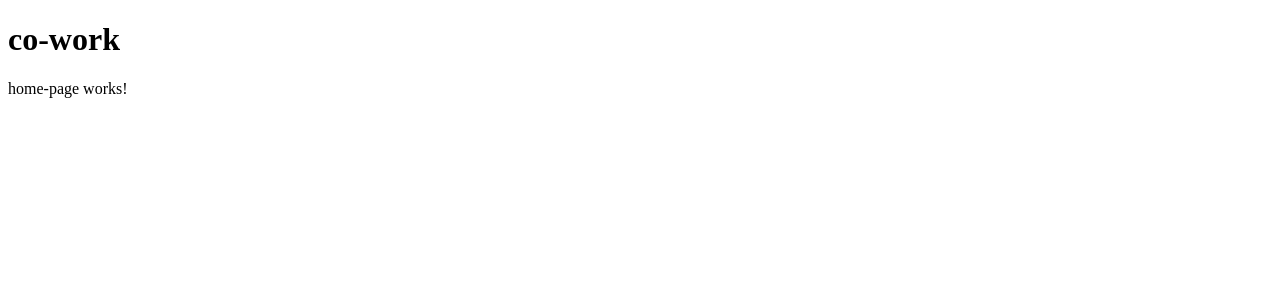
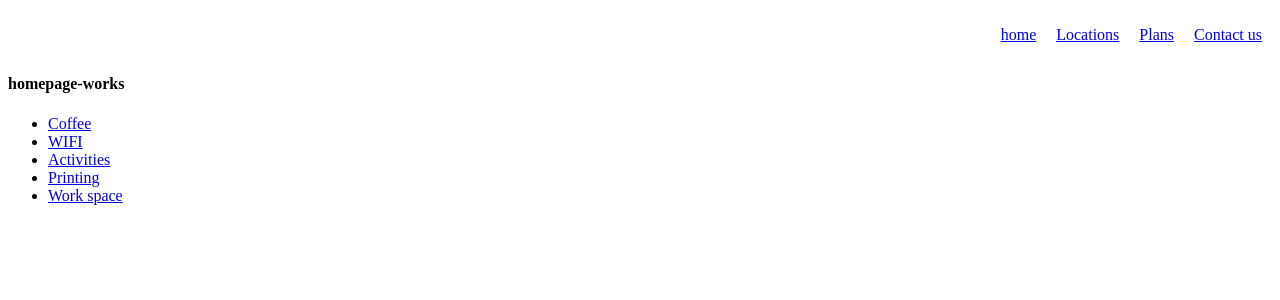
Before and after one commit to jaredspecjr/freelance-project-continued, an Angular app: page / in a window 1280 px wide. Shown: the top 300 px of the page. Built offline with nearby package versions, Linux system fonts and the light colour scheme.

Commit message:
finish routing of all pages and set up a navbar using scss

```diff
--- a/src/app/app.component.html
+++ b/src/app/app.component.html
@@ -1,4 +1,9 @@
-<div class="container">
-  <h1>{{title}}</h1>
+<div class="top-nav">
+  <ul>
+    <li><a href="#" routerLink="">home</a></li>
+    <li><a href="#" routerLink="locations">Locations</a></li>
+    <li><a href="#" routerLink="plans">Plans</a></li>
+    <li><a href="#" routerLink="contact-us">Contact us</a></li>
+  </ul>
   <router-outlet></router-outlet>
 </div>
--- a/src/app/app.component.scss
+++ b/src/app/app.component.scss
@@ -0,0 +1,9 @@
+.top-nav ul{
+  display: flex;
+  flex-direction: row;
+  list-style-type: none;
+  justify-content: flex-end;
+  li{
+    padding: 10px;
+  }
+}
--- a/src/app/home-page/home-page.component.html
+++ b/src/app/home-page/home-page.component.html
@@ -1,3 +1,13 @@
-<p>
-  home-page works!
-</p>
+<div>
+<h4>homepage-works</h4>
+</div>
+
+<div>
+  <ul>
+    <li><a href="#" routerLink="coffee">Coffee</a></li>
+    <li><a href="#" routerLink="wifi">WIFI</a></li>
+    <li><a href="#" routerLink="activities">Activities</a></li>
+    <li><a href="#" routerLink="printing">Printing</a></li>
+    <li><a href="#" routerLink="work-space">Work space</a></li>
+  </ul>
+</div>
```
Also changed, not shown: src/app/app-routing.ts (+35 -0 lines).
